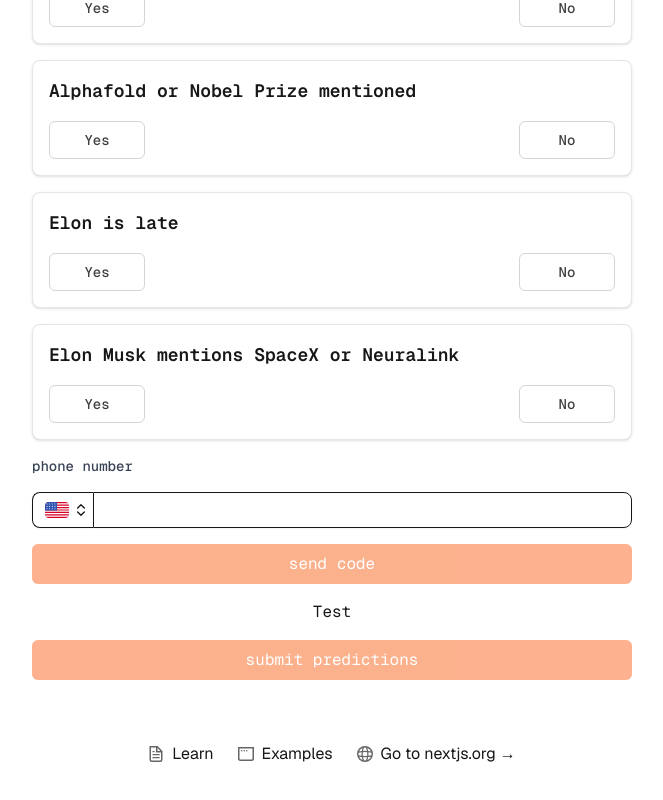
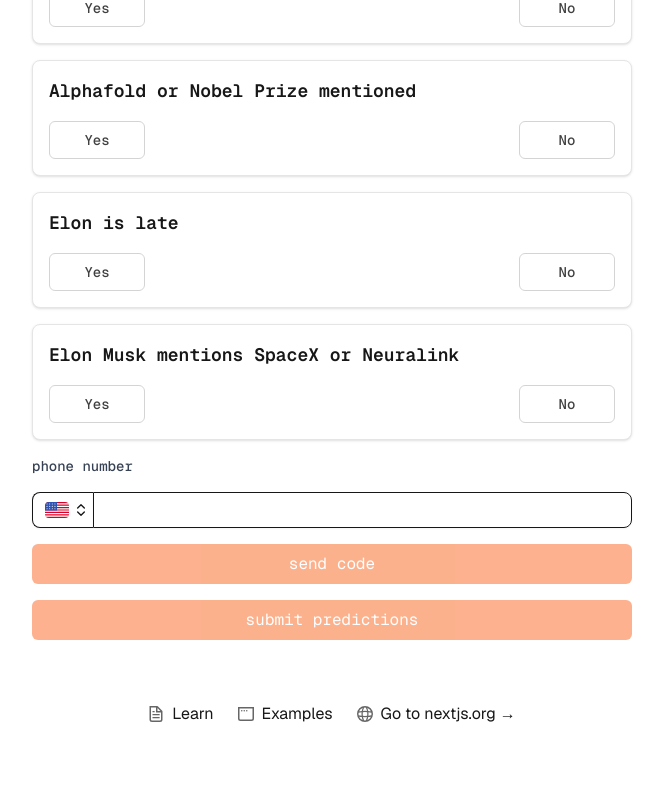
Before and after one commit to Jish2/sus-parlays, a Next.js app: page / in a window 1280 px wide. Shown: the part 996-1796 px from the top of the page, without its empty margins (308-971 px from the left). Built offline with nearby package versions, Linux system fonts and the light colour scheme.

Commit message:
remove test button

```diff
--- a/src/app/page.tsx
+++ b/src/app/page.tsx
@@ -138,19 +138,6 @@
                 setIsVerified={setIsVerified}
               />
 
-              <button
-                onClick={() => {
-                  fetch("/api/testingroute", {
-                    method: "GET",
-                    headers: {
-                      "Content-Type": "application/json",
-                    },
-                  });
-                }}
-              >
-                Test
-              </button>
-
               {errors.length > 0 && (
                 <div className="bg-red-50 dark:bg-red-900/20 border border-red-200 dark:border-red-800 rounded-md p-4 w-full mb-4">
                   <div className="flex">
```
